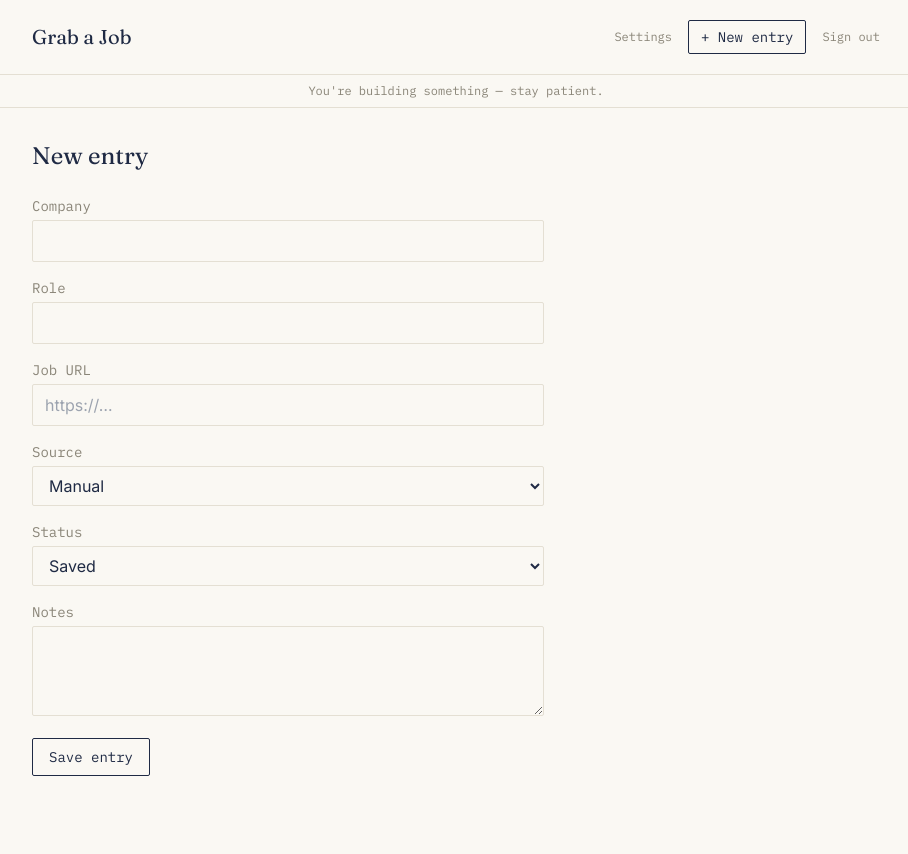
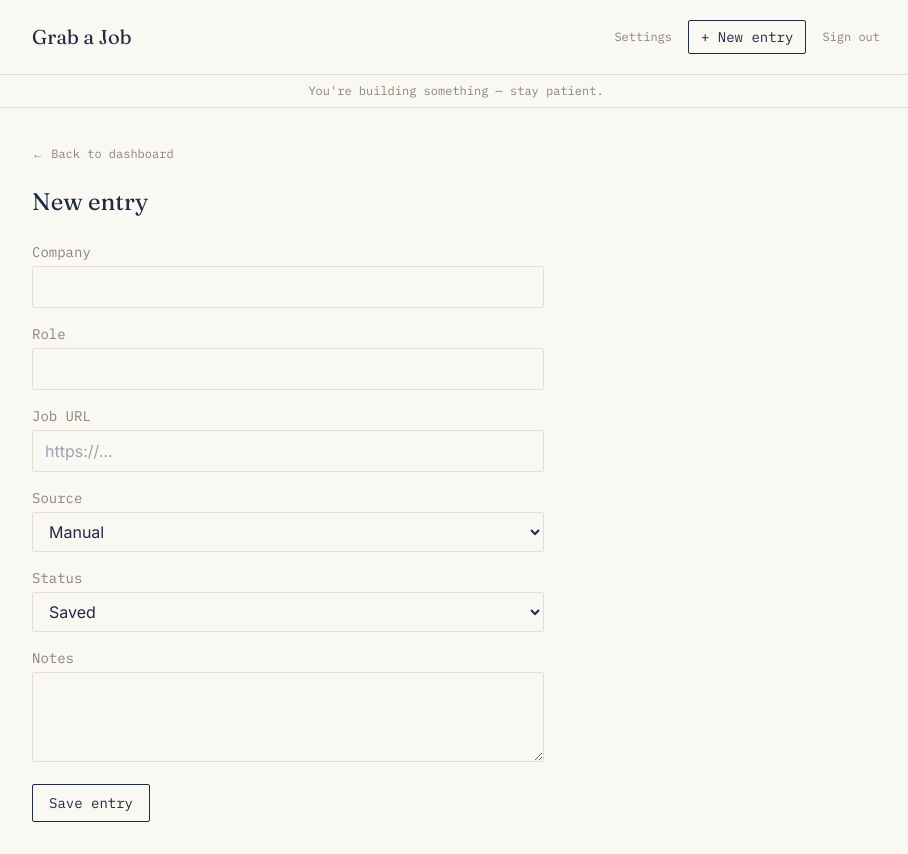
Before and after one commit to hussaintaha69/grab-a-job, a Next.js app: page /applications/new in a window 1280 px wide. Shown: the whole page, without its empty margins (184-1092 px from the left). Before the commit the page ends 808 px from the top, so only its background shows below. Built offline with nearby package versions, Linux system fonts and the light colour scheme.

Commit message:
Update page.tsx

```diff
--- a/app/(app)/applications/new/page.tsx
+++ b/app/(app)/applications/new/page.tsx
@@ -2,6 +2,7 @@
 
 import { useState } from "react";
 import { useRouter } from "next/navigation";
+import BackHome from "@/components/BackHome";
 
 export default function NewApplication() {
   const router = useRouter();
@@ -39,6 +40,7 @@ export default function NewApplication() {
 
   return (
     <div className="max-w-lg">
+      <BackHome />
       <h1 className="font-display text-2xl text-ink mb-6">New entry</h1>
 
       <form onSubmit={handleSubmit} className="space-y-4">
```
